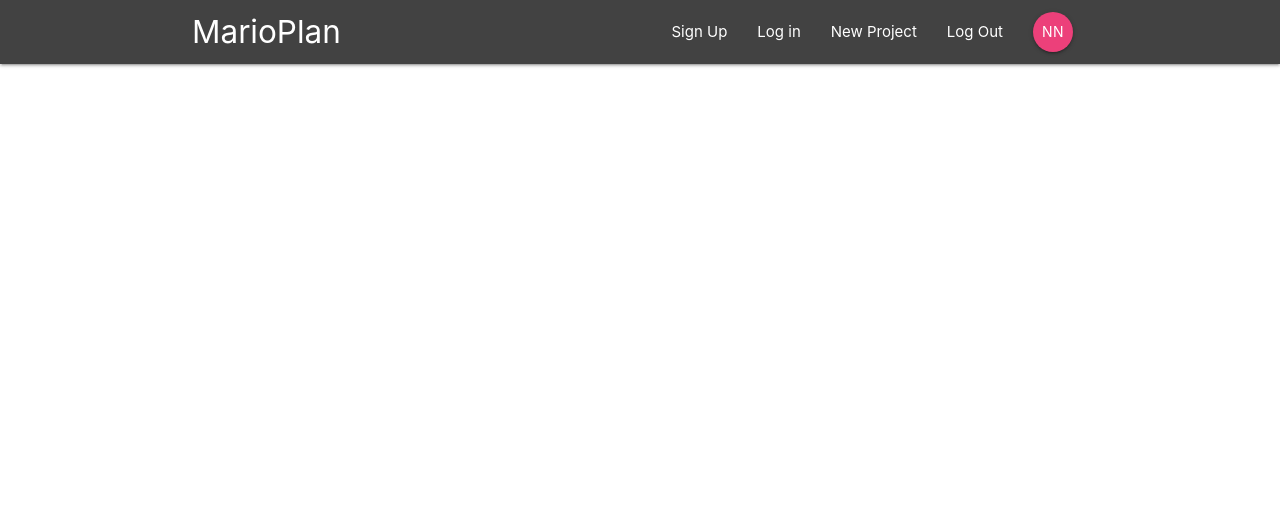
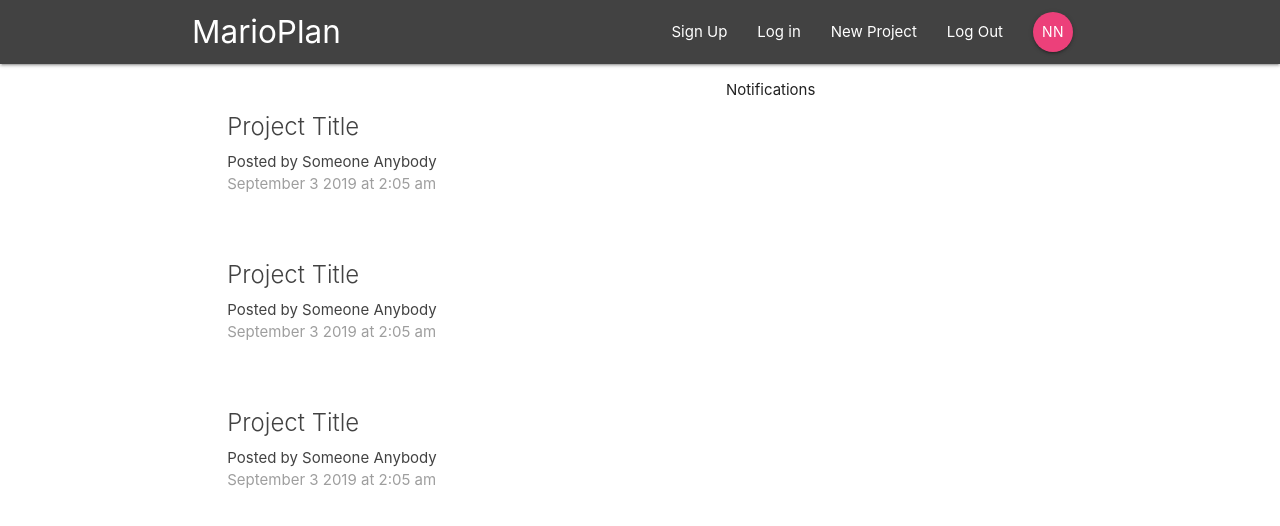
Before and after one commit to JennyVong/React-Redux-Firebase-App, a React (Create React App) app in the folder marioplan/: page / in a window 1280 px wide. Shown: the top 526 px of the page. Built offline with nearby package versions, Linux system fonts and the light colour scheme.

Commit message:
added projectlist and noticfication component to dashboard onto app.js

```diff
--- a/marioplan/src/App.js
+++ b/marioplan/src/App.js
@@ -1,15 +1,21 @@
-import React from 'react';
-import { BrowserRouter } from 'react-router-dom'
+import React, {Component} from 'react';
+import { BrowserRouter, Switch, Route } from 'react-router-dom'
 import Navbar from './Components/layout/Navbar'
+import Dashboard from './Components/dashboard/Dashboard'
 
-function App() {
+class App extends Component {
+  render () {
     return (
      <BrowserRouter>
         <div className="App">
           <Navbar />
+          <Switch>
+            <Route path = '/' component = {Dashboard} />
+          </Switch>
         </div>
       </BrowserRouter>
     );
   }
+}
 
 export default App;
--- a/marioplan/src/Components/dashboard/Dashboard.js
+++ b/marioplan/src/Components/dashboard/Dashboard.js
@@ -1,17 +1,22 @@
-import React, { Components } from 'react'
+import React, { Component } from 'react'
 import Notifications from './notifications'
+import ProjectList from '../projects/ProjectList'
 
 class Dashboard extends Component {
     render () {
         return (
             <div className="dashboard container">
                 <div className="row">
-                    <div className="col s12 m6"></div>
+                    <div className="col s12 m6">
+                        <ProjectList />
+                    </div>
                     <div className="col s12 m5 offset-m1">
                         <Notifications />
                     </div>
                 </div>
             </div>
-        )
+        );
     }
 }
+
+export default Dashboard
--- a/marioplan/src/Components/dashboard/notifications.js
+++ b/marioplan/src/Components/dashboard/notifications.js
@@ -8,4 +8,4 @@
     )
 }
 
-export defualt Notifications;
+export default Notifications;
--- a/marioplan/src/Components/projects/ProjectList.js
+++ b/marioplan/src/Components/projects/ProjectList.js
@@ -0,0 +1,35 @@
+import React from 'react'
+
+const ProjectList = () => {
+    return (
+        <div className="project-list section">
+
+            <div className="card z-depth-0 project-summary">
+                <div className="card-content grey-text text-darken-3">
+                    <span className="card-title">Project Title</span>
+                    <p>Posted by Someone Anybody</p>
+                    <p className="grey-text">September 3 2019 at 2:05 am</p>
+                </div>
+            </div>
+
+            <div className="card z-depth-0 project-summary">
+                <div className="card-content grey-text text-darken-3">
+                    <span className="card-title">Project Title</span>
+                    <p>Posted by Someone Anybody</p>
+                    <p className="grey-text">September 3 2019 at 2:05 am</p>
+                </div>
+            </div>
+
+            <div className="card z-depth-0 project-summary">
+                <div className="card-content grey-text text-darken-3">
+                    <span className="card-title">Project Title</span>
+                    <p>Posted by Someone Anybody</p>
+                    <p className="grey-text">September 3 2019 at 2:05 am</p>
+                </div>
+            </div>
+
+        </div>
+    )
+}
+
+export default ProjectList
```
Lines whose indentation alone changed are shown as unchanged.
